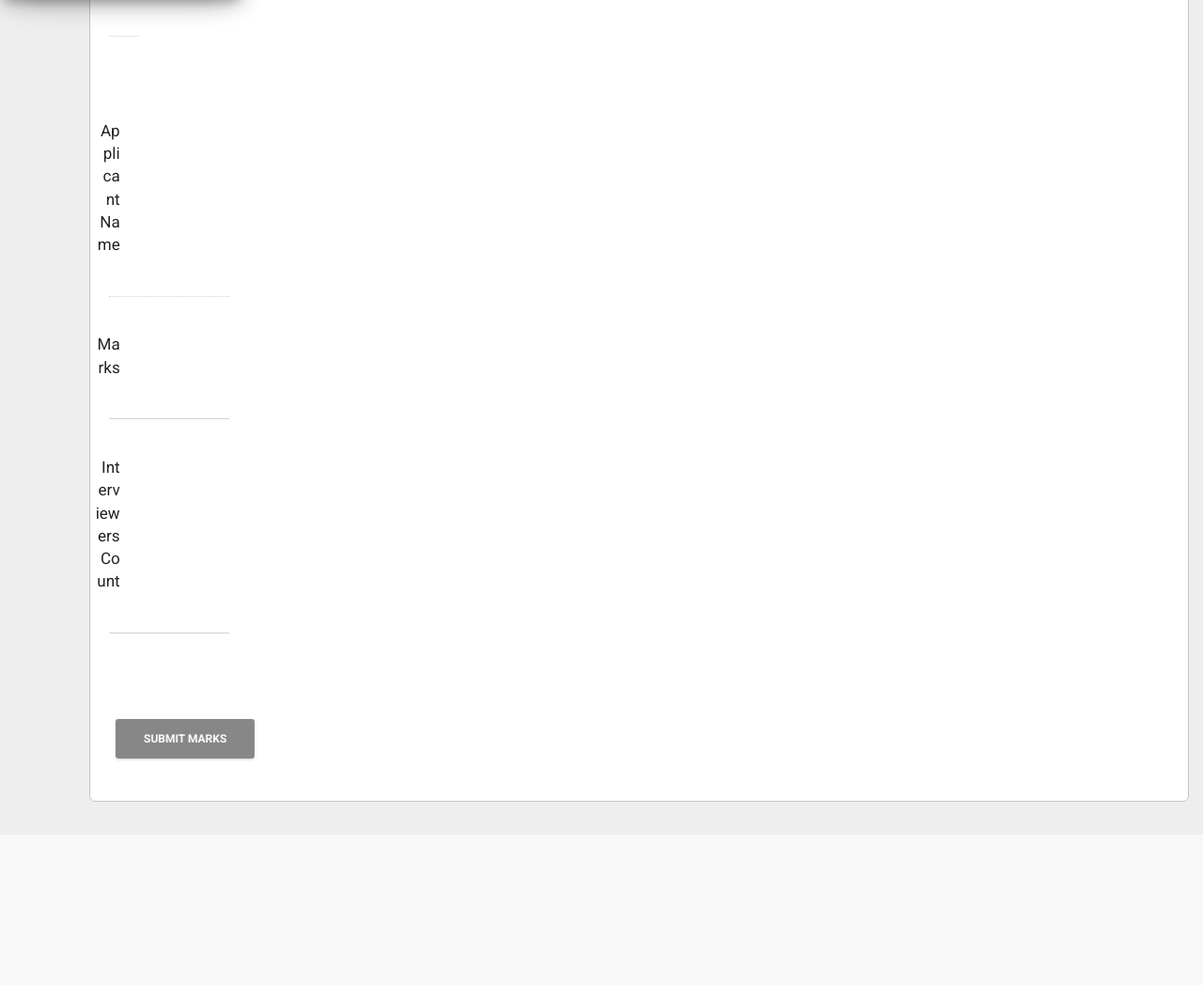
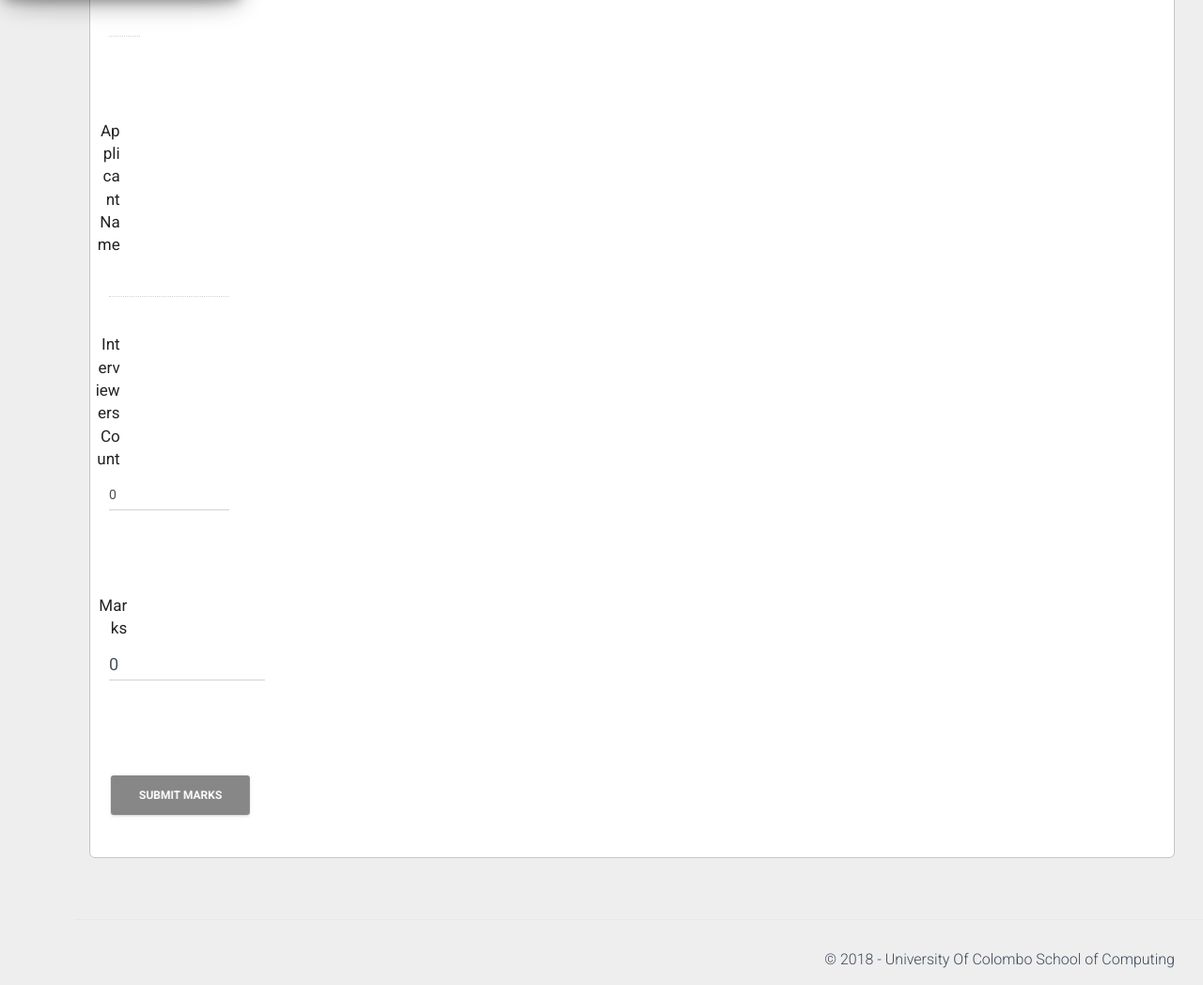
Before and after one commit to dimuthi/ucscnew, a CodeIgniter app: page /ucscnew/index.php/applicants/index in a window 1280 px wide. Shown: the part 801-1849 px from the top of the page at 94% size. Before the commit the page ends 1654 px from the top, so only its background shows below. Run offline with CodeIgniter, Linux system fonts and the light colour scheme; the visitor is signed in with stand-in values (Sample User, id 1); some libraries are stand-ins or nearby versions.

Commit message:
minor changes

```diff
--- a/application/views/examples/applicants.php
+++ b/application/views/examples/applicants.php
@@ -2,7 +2,7 @@
 include "header.php";
 ?>
 <div class="content" style="padding-left: 0px;">
-        <nav class="navbar navbar-transparent navbar-absolute">
+    <nav class="navbar navbar-transparent">
         <div class="container-fluid">
 
             <div class="row">
@@ -19,7 +19,8 @@ include "header.php";
                                 <!--        Here you can write extra buttons/actions for the toolbar              -->
                             </div>
                             <div class="material-datatables">
-                                    <table id="tblApplicants" class="table table-striped table-no-bordered table-hover datatables"
+                                <table id="tblApplicants"
+                                       class="table table-striped table-no-bordered table-hover datatables"
                                        cellspacing="0"
                                        width="100%" style="width:100%">
                                     <thead>
@@ -46,7 +47,7 @@ include "header.php";
                                     <td>abc</td>
                                     <td>bcd</td>
                                     <td>efg</td>
-                                        <td>0</td>
+                                    <td>0 / 100</td>
                                     <td class="text-right">
                                         <a href="#" class="btn btn-simple btn-danger btn-icon remove"><i
                                                     class="material-icons">close</i></a>
@@ -65,14 +66,16 @@ include "header.php";
                                     <div class="col-sm-4">
                                         <div class="form-group label-floating is-empty">
                                             <label class="control-label"></label>
-                                                <input type="text" class="form-control" disabled id="txtTotal" name="txtTotal">
+                                            <input type="text" class="form-control" disabled id="txtTotal"
+                                                   name="txtTotal">
                                         </div>
                                     </div>
                                     <div class="col-sm-2 label-on-left">Average</div>
                                     <div class="col-sm-4">
                                         <div class="form-group label-floating is-empty">
                                             <label class="control-label"></label>
-                                                <input type="text" class="form-control" disabled id="txtAvg" name="txtAvg">
+                                            <input type="text" class="form-control" disabled id="txtAvg"
+                                                   name="txtAvg">
                                         </div>
                                     </div>
                                 </div>
@@ -83,36 +86,49 @@ include "header.php";
                                     <div class="col-sm-10">
                                         <div class="form-group label-floating is-empty">
                                             <label class="control-label"></label>
-                                                <input id="txtName" type="text" class="form-control" name="txtName" disabled>
-                                            </div>
-                                        </div>
-                                        <div class="col-sm-2 label-on-left">Marks</div>
-                                        <div class="col-sm-10">
-                                            <div class="form-group label-floating is-empty">
-                                                <label class="control-label"></label>
-                                                <input id="txtMarks" type="text" class="form-control" name="txtMarks">
+                                            <input id="txtName" type="text" class="form-control" name="txtName"
+                                                   disabled>
                                         </div>
                                     </div>
                                     <div class="col-sm-2 label-on-left">Interviewers Count</div>
                                     <div class="col-sm-10">
                                         <div class="form-group label-floating is-empty">
                                             <label class="control-label"></label>
-                                                <input type="text" class="form-control" name="txtCount">
+                                            <input type="number" class="form-control" name="txtCount" value="0">
                                         </div>
                                     </div>
+                                </div>
+                            </div>
+                            <div class="row" style="padding-top: 50px">
+                                <div class="form-horizontal">
+                                    <div class="col-sm-2 label-on-left">Marks</div>
+                                    <div class="col-sm-10"><input class="form-control" id="txtMarks" type="number"
+                                                                  style="font-size: 18px"
+                                                                  value="0"></div>
+                                    <!--                                        <div class="col-sm-2">-->
+                                    <!--                                            <button type="button" class="btn btn-fill" id="setMarks"-->
+                                    <!--                                                    style="left: 50%;transform: translateX(-50%);font-weight: bold">-->
+                                    <!--                                                Set Marks-->
+                                    <!--                                            </button>-->
+                                    <!--                                        </div>-->
+                                </div>
+                            </div>
+                            <div class="row" style="padding-top: 10px">
+                                <div class="form-horizontal">
                                     <div class="col-sm-12" style="padding-top: 80px">
 
-                                                <button type="submit" class="btn btn-fill" style="left: 50%;transform: translateX(-50%);font-weight: bold">Submit Marks</button>
+                                        <button type="submit" class="btn btn-fill"
+                                                style="left: 50%;transform: translateX(-50%);font-weight: bold">
+                                            Submit Marks
+                                        </button>
 
+                                    </div>
+                                </div>
                             </div>
                         </div>
                     </div>
                 </div><!-- end content-->
             </div>
-
-                    </div>
-                </div>
-
         </div>
     </nav>
 </div>
--- a/application/views/examples/footer.php
+++ b/application/views/examples/footer.php
@@ -134,7 +134,7 @@
 </script>
 
 <!--edit-->
-<script src="<?= base_url('assets/view-js/tableSelect.js') ?>"></script>
+<script src="<?= base_url('assets/view-js/tableSelectUser.js') ?>"></script>
 
 <!-- Mirrored from demos.creative-tim.com/bs3/material-dashboard-pro/examples/dashboard.html by HTTrack Website Copier/3.x [XR&CO'2014], Mon, 16 Jul 2018 13:04:37 GMT -->
 </html>
--- a/application/views/examples/pages/login.php
+++ b/application/views/examples/pages/login.php
@@ -54,8 +54,9 @@ if (!empty($_GET["error"])) {
                                         <label class="control-label">I'm a/an</label>
                                         <select class="selectpicker" data-style="select-with-transition"
                                                 name="accountType" style="color: white">
+                                            <option value="user">User</option>
                                             <option value="applicant">Applicant</option>
-                                            <option value="user">User</option>
+
                                         </select>
                                     </div>
                                     <!--<select class="selectpicker" data-style="select-with-transition" multiple title="Choose City" data-size="7">-->
--- a/assets/view-js/tableSelect.js
+++ /dev/null
@@ -1,6 +0,0 @@
-$('#tblApplicants').click(function () {
-    $('#txtName').val($('#tblApplicants tbody tr td:nth-child(2)').html());
-    $('#txtMarks').val($('#tblApplicants tbody tr td:nth-child(4)').html());
-    $('#txtTotal').val($('#tblApplicants tbody tr td:nth-child(4)').html());
-    $('#txtAvg').val(parseInt($('#tblApplicants tbody tr td:nth-child(4)').html()) / 4);
-})
--- /dev/null
+++ b/assets/view-js/tableSelectUser.js
@@ -0,0 +1,10 @@
+$('#tblApplicants').click(function () {
+    $('#txtName').val($('#tblApplicants tbody tr td:nth-child(2)').text());
+    $('#txtMarks').val($('#tblApplicants tbody tr td:nth-child(4)').text().split(" / ")[0]);
+    $('#txtTotal').val($('#tblApplicants tbody tr td:nth-child(4)').text());
+    $('#txtAvg').val(parseInt($('#tblApplicants tbody tr td:nth-child(4)').text()) / 4);
+})
+
+$('#txtMarks').bind('keyup mouseup', function () {
+    $('#tblApplicants tbody tr td:nth-child(4)').text($('#txtMarks').val() + ' / 100');
+})
```
Lines whose indentation alone changed are shown as unchanged.
